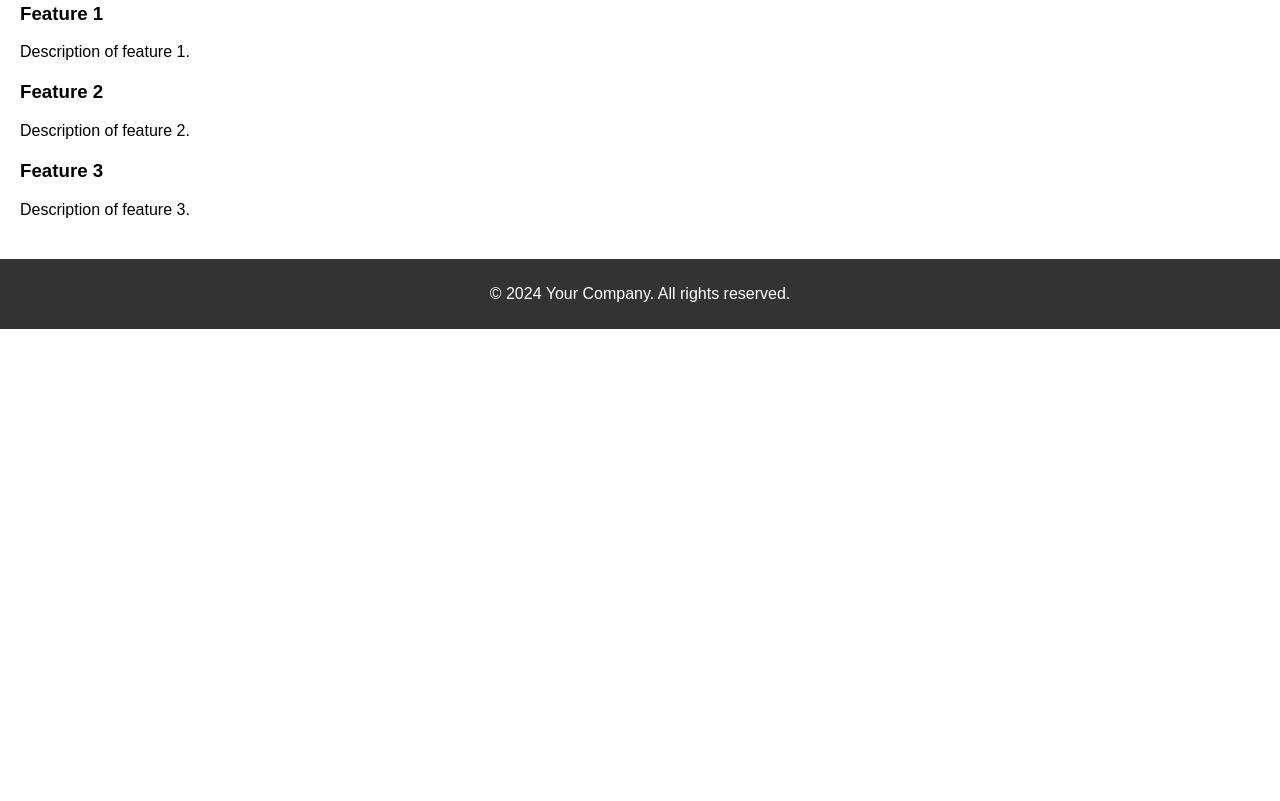
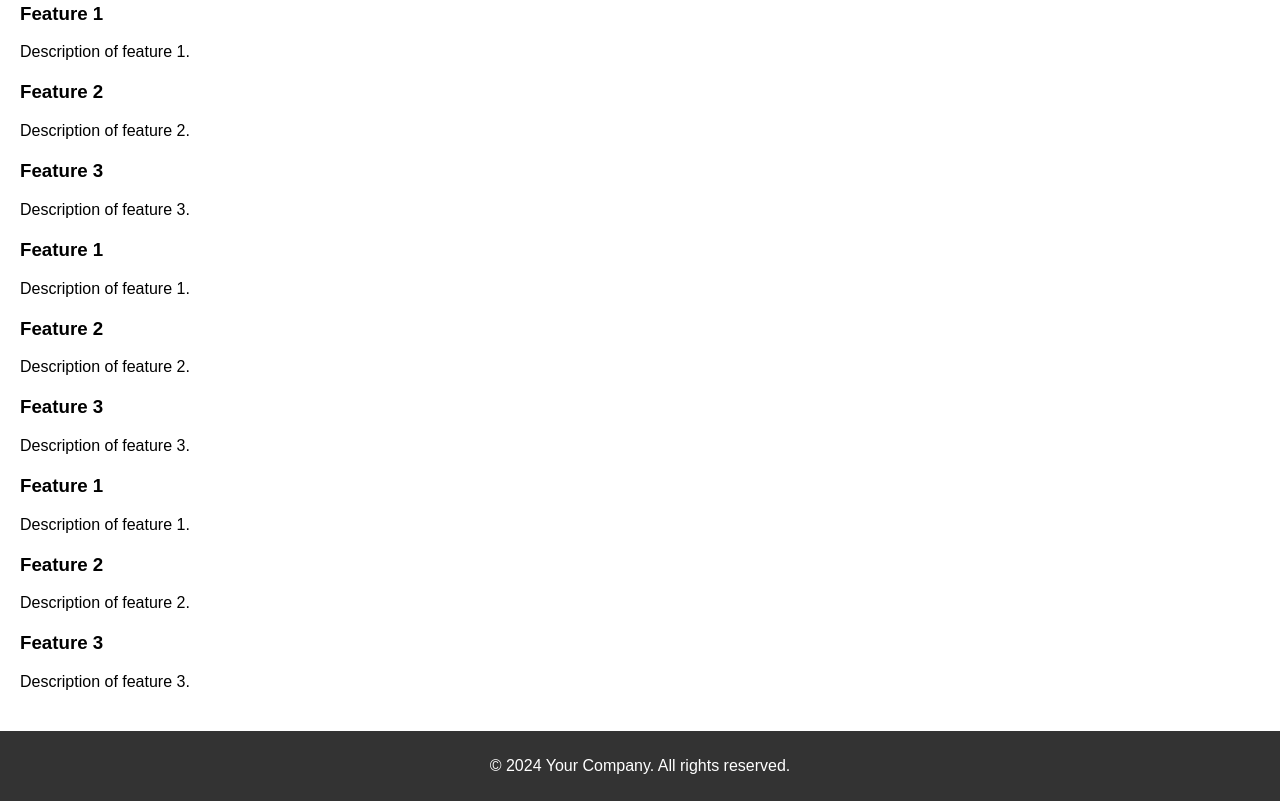
Before and after one commit to ZakharTeshukov/GlobalDebateSociety, a plain HTML site: page index.html in a window 1280 px wide. Shown: the part 346-1147 px from the top of the page. Before the commit the page ends 800 px from the top, so only its background shows below. Drawn offline with Linux system fonts and the light colour scheme.

```diff
--- a/index.html
+++ b/index.html
@@ -39,6 +39,30 @@
                 <h3>Feature 3</h3>
                 <p>Description of feature 3.</p>
             </div>
+            <div class="feature">
+                <h3>Feature 1</h3>
+                <p>Description of feature 1.</p>
+            </div>
+            <div class="feature">
+                <h3>Feature 2</h3>
+                <p>Description of feature 2.</p>
+            </div>
+            <div class="feature">
+                <h3>Feature 3</h3>
+                <p>Description of feature 3.</p>
+            </div>
+            <div class="feature">
+                <h3>Feature 1</h3>
+                <p>Description of feature 1.</p>
+            </div>
+            <div class="feature">
+                <h3>Feature 2</h3>
+                <p>Description of feature 2.</p>
+            </div>
+            <div class="feature">
+                <h3>Feature 3</h3>
+                <p>Description of feature 3.</p>
+            </div>
         </section>
     </main>
 
```
